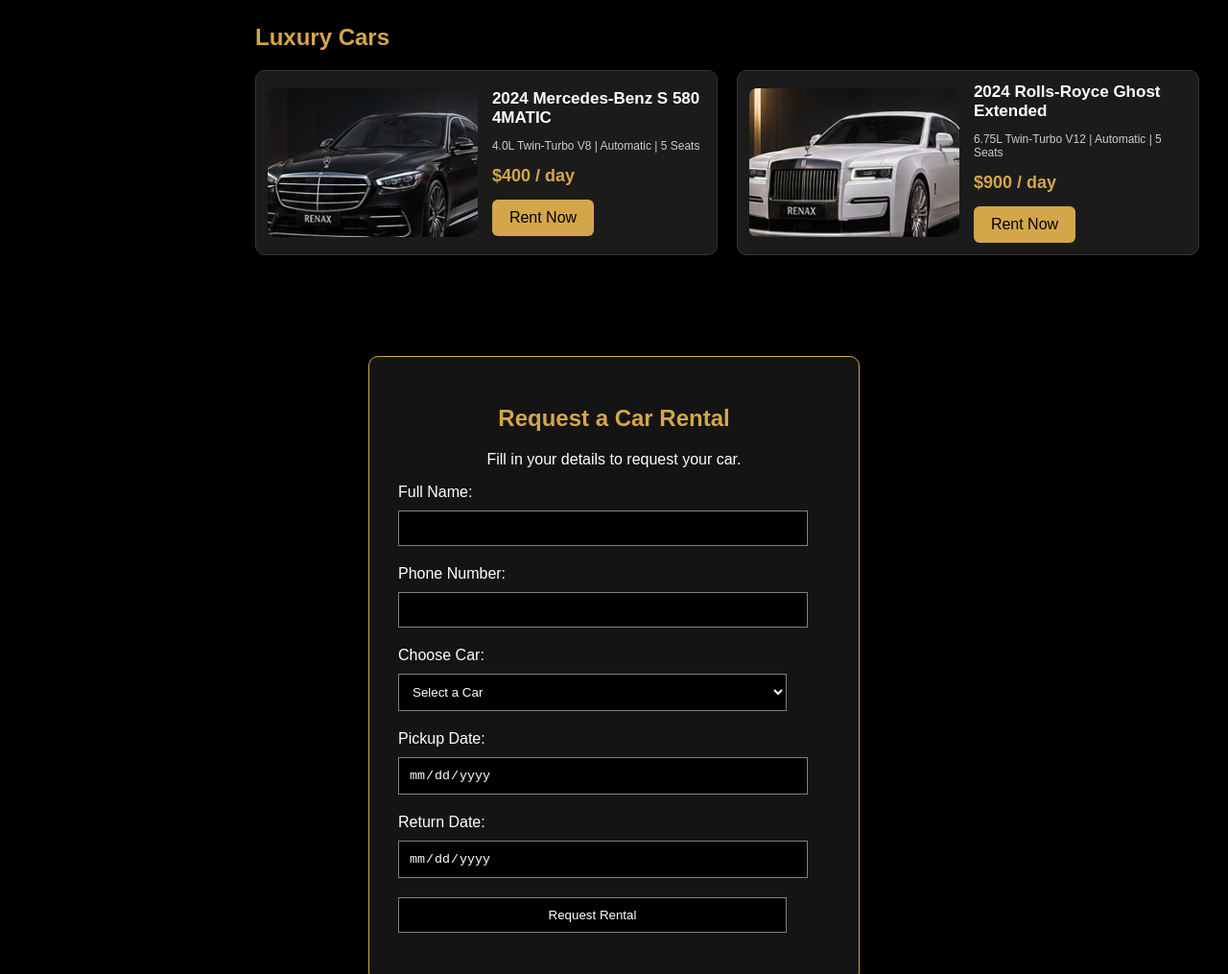
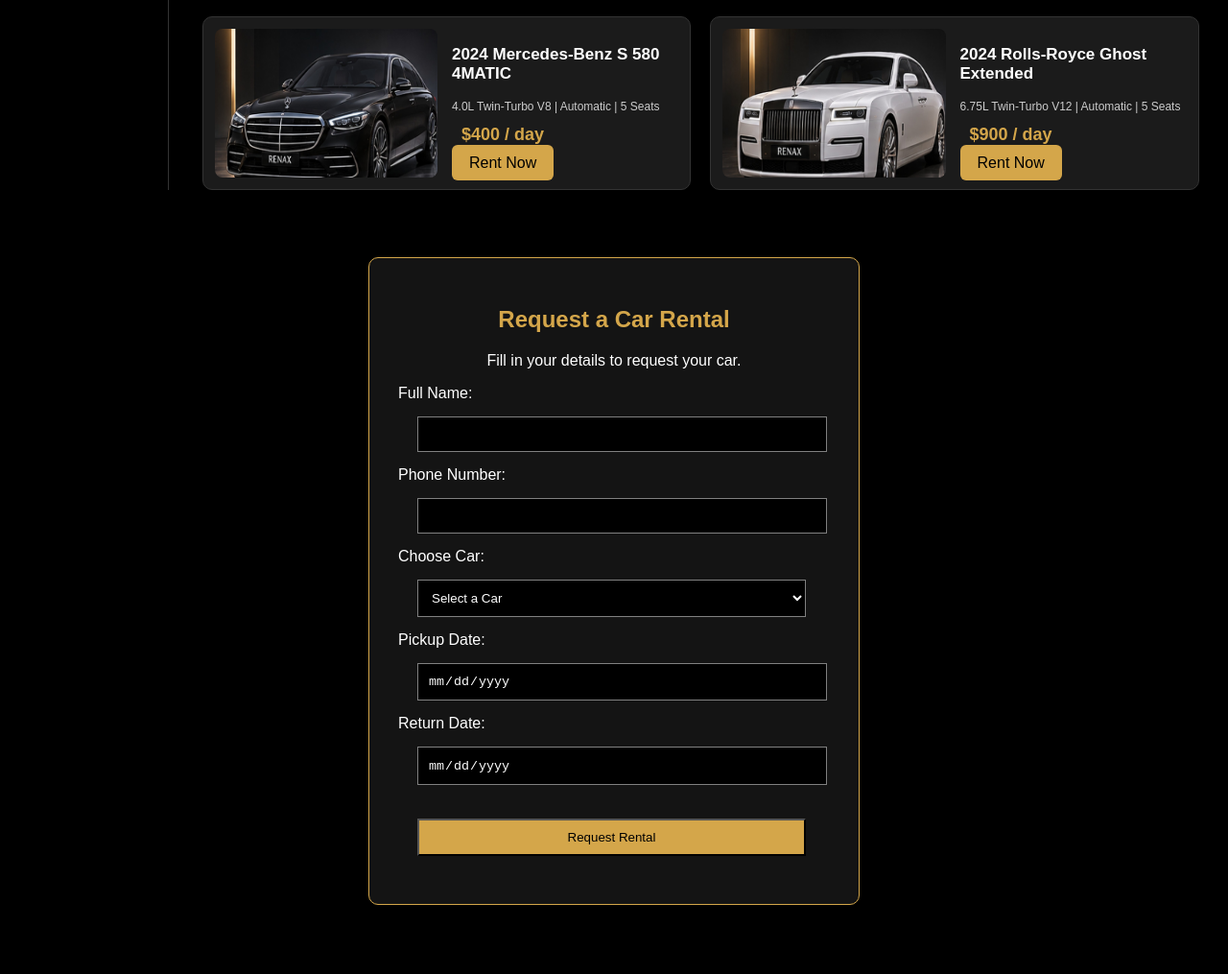
Before and after one commit to omaralkhamaiseh/Renax-Car-Rental, a plain HTML site: page Car Rental Planning/OurCars.html in a window 1280 px wide. Shown: the part 1013-2028 px from the top of the page at 96% size. After the commit the page ends 1996 px from the top, so only its background shows below. Drawn offline with Linux system fonts and the light colour scheme.

Commit message:
Finished

```diff
--- a/Car Rental Planning/OurCars.html
+++ b/Car Rental Planning/OurCars.html
@@ -31,14 +31,11 @@
         <a href="#luxury">Luxury Cars</a>
       </div>
 
-      <!-- Cars Content -->
       <div id="cars-content">
         <h1>Our Cars</h1>
         <p id="description">
           Explore our premium fleet and rent the perfect car for your journey.
         </p>
-
-        <!-- Sedan Cars -->
         <div id="sedans">
           <h2>Sedan Cars</h2>
 
@@ -70,8 +67,6 @@
             </div>
           </div>
         </div>
-
-        <!-- SUV Cars -->
         <div id="suvs">
           <h2>SUV Cars</h2>
 
@@ -103,8 +98,6 @@
             </div>
           </div>
         </div>
-
-        <!-- Sports Cars -->
         <div id="sports">
           <h2>Sports Cars</h2>
 
@@ -136,8 +129,6 @@
             </div>
           </div>
         </div>
-
-        <!-- Luxury Cars -->
         <div id="luxury">
           <h2>Luxury Cars</h2>
 
@@ -177,13 +168,13 @@
 
       <form>
         Full Name:
-        <input type="text" name="fullname" required />
+        <input type="text" class="rental-btn" name="fullname" required />
 
         Phone Number:
-        <input type="tel" name="phone" required />
+        <input type="text" class="rental-btn" name="phone" required />
 
         Choose Car:
-        <select name="car" required>
+        <select name="car" class="rental-btn" required>
           <option value="">Select a Car</option>
           <option>BMW 530i M Sport</option>
           <option>Mercedes-Benz E 300 AMG Line</option>
@@ -196,10 +187,10 @@
         </select>
 
         Pickup Date:
-        <input type="date" name="pickup" required />
+        <input type="date" class="rental-btn" name="pickup" required />
 
         Return Date:
-        <input type="date" name="return" required />
+        <input type="date" class="rental-btn" name="return" required />
 
         <input type="submit" id="rental-btn" value="Request Rental" />
       </form>
--- a/Car Rental Planning/aboutUsStyle.css
+++ b/Car Rental Planning/aboutUsStyle.css
@@ -38,7 +38,6 @@ body {
 #mission p {
   color: #cccccc;
   font-size: 18px;
-  line-height: 1.8;
 }
 #choose {
   padding: 20px;
@@ -51,17 +50,14 @@ body {
 #choose p {
   color: #cccccc;
   font-size: 18px;
-  line-height: 1.8;
 }
 #contact-btn {
-  display: inline-block;
   background-color: #d4a64a;
   color: black;
   text-decoration: none;
   padding: 15px 30px;
   border-radius: 8px;
   font-size: 18px;
-  margin-top: 20px;
 }
 
 #contact-btn:hover {
--- a/Car Rental Planning/carsstyle.css
+++ b/Car Rental Planning/carsstyle.css
@@ -11,7 +11,6 @@ body {
   padding: 30px;
   border: 1px solid #d4a64a;
   border-radius: 10px;
-  color: white;
 }
 #rental-form h2 {
   color: #d4a64a;
@@ -20,12 +19,10 @@ body {
 #rental-form p {
   text-align: center;
 }
-#rental-form input,
-#rental-form select {
-  display: block;
+.rental-btn {
   width: 90%;
   padding: 10px;
-  margin: 10px 0 20px;
+  margin: 15px  20px;
   background-color: black;
   color: white;
   border: 1px solid grey;
@@ -33,6 +30,12 @@ body {
 #rental-btn {
   background-color: #d4a64a;
   color: black;
+  padding:10px;
+  margin: 20px;
+  width: 90%;
+}
+#rental-btn:hover{
+background-color: #9c7f41;
 }
 #cars-page {
   display: flex;
@@ -41,9 +44,7 @@ body {
 }
 #categories {
   width: 170px;
-  padding: 15px;
   border-right: 1px solid #333333;
-  align-self: flex-start;
 }
 
 #categories h3 {
@@ -57,14 +58,12 @@ body {
   padding: 15px 10px;
   border-radius: 8px;
 }
-
 #categories a:hover {
   background-color: #3a2d18;
   color: #d4a64a;
 }
 #cars-content {
-  flex: 1;
-  min-width: 0;
+  width: 100%;
 }
 #cars-content h1 {
   font-size: 36px;
@@ -73,13 +72,6 @@ body {
 #description {
   color: #cccccc;
   font-size: 16px;
-  margin-bottom: 30px;
-}
-#sedans,
-#suvs,
-#sports,
-#luxury {
-  margin-bottom: 35px;
 }
 #sedans h2,
 #suvs h2,
@@ -94,28 +86,23 @@ body {
 }
 .car-card {
   display: flex;
-  align-items: center;
   width: 50%;
   gap: 15px;
   padding: 12px;
   background-color: #1b1b1b;
   border: 1px solid #333333;
   border-radius: 10px;
-  box-sizing: border-box;
 }
 .car-card img {
   width: 48%;
   height: 155px;
-  object-fit: cover;
   border-radius: 8px;
 }
 .car-info {
-  flex: 1;
-  min-width: 0;
+  width: 100%;
 }
 .car-info h3 {
   font-size: 17px;
-  margin: 0 0 12px;
 }
 .car-info p {
   color: #cccccc;
@@ -124,10 +111,9 @@ body {
 .car-info h4 {
   color: #d4a64a;
   font-size: 18px;
-  margin: 14px 0;
+  margin: 10px;
 }
 .rent-btn {
-  display: inline-block;
   background-color: #d4a64a;
   color: black;
   text-decoration: none;
```
Also changed, not shown: Car Rental Planning/AboutUs.html (+0 -1 lines), Car Rental Planning/Contact.html (+2 -2 lines), Car Rental Planning/contactUsStyle.css (+2 -26 lines), Car Rental Planning/homeStyle.css (+3 -5 lines), Car Rental Planning/index.html (+1 -3 lines), Car Rental Planning/logIn.html (+2 -9 lines), Car Rental Planning/signnup.html (+1 -9 lines).
